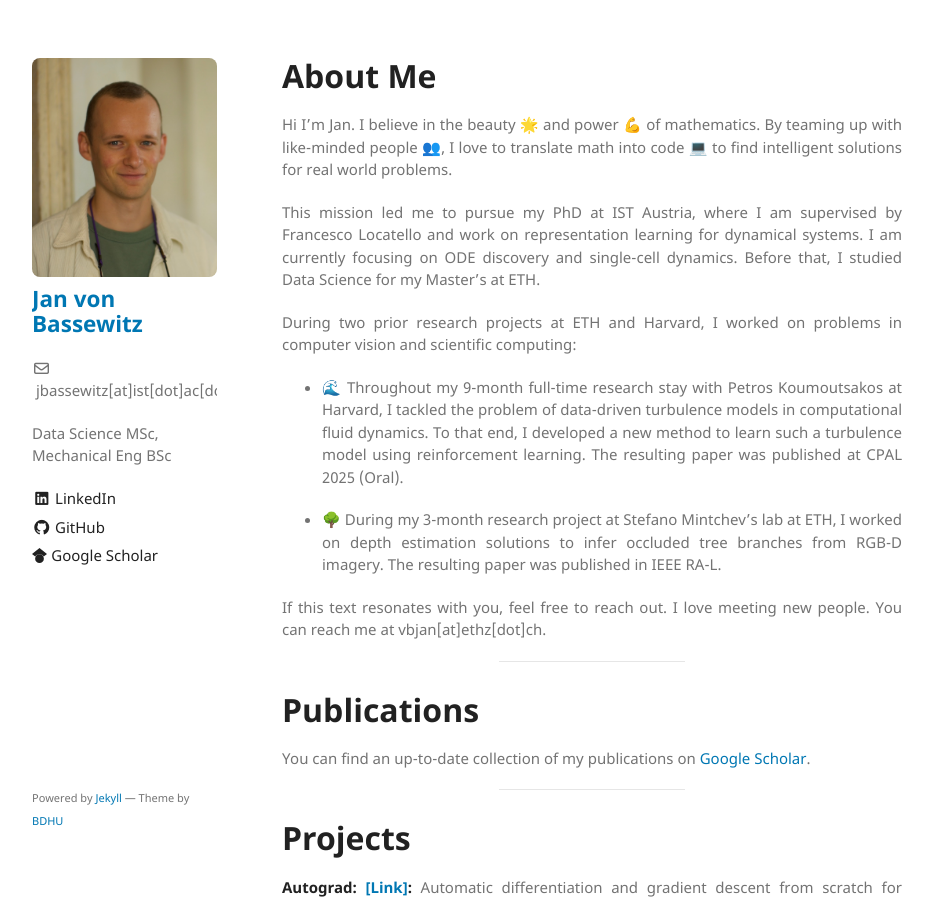
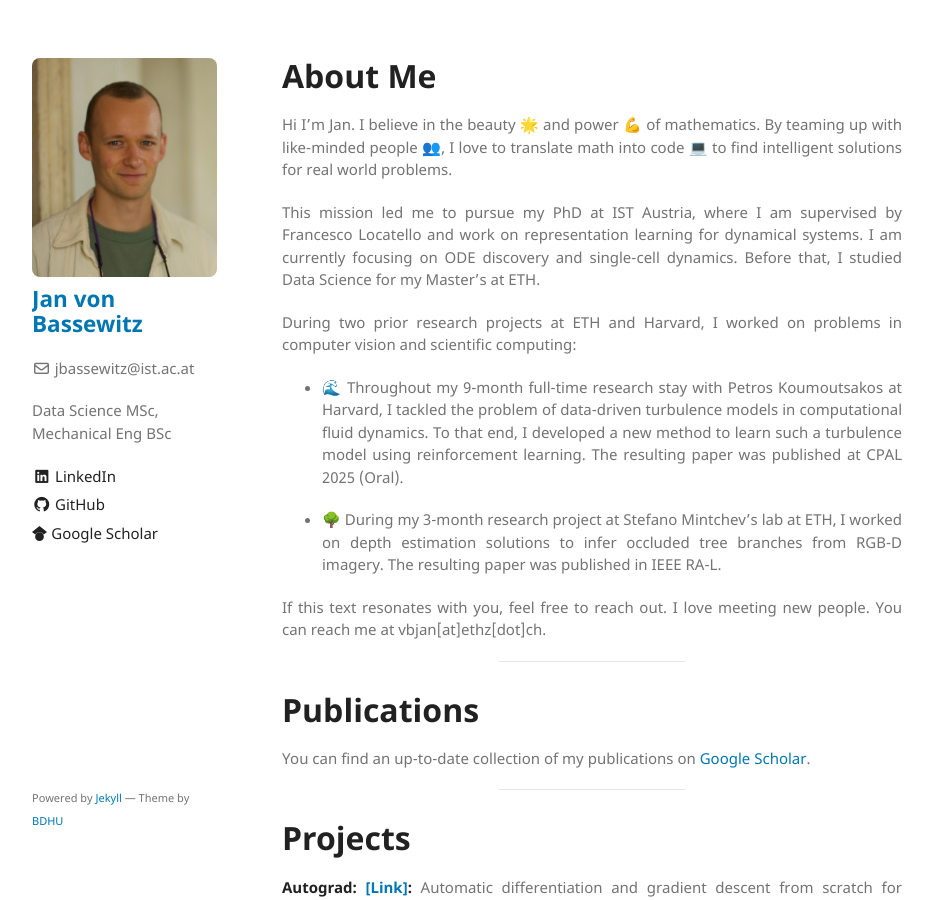
Before and after one commit to vbjan/vbjan.github.io, a Jekyll site: the page built from index.md, in a window 1280 px wide and 900 px high. Shown: the whole window, without its empty margins (173-1106 px from the left). Built offline with Jekyll 4.4.1, drawn with Linux system fonts in a browser that asks for light colours; our own code applies the rules of GitHub Pages for plain Markdown files.

Commit message:
updated email adresses to fit in the left column

```diff
--- a/_config.yml
+++ b/_config.yml
@@ -1,6 +1,6 @@
 title: Jan von Bassewitz
 logo: assets/img/profile.jpg
-email: jbassewitz[at]ist[dot]ac[dot]at
+email: jbassewitz@ist.ac.at
 show_downloads: false
 google_analytics: UA-108144808-1
 color-scheme: light
```
